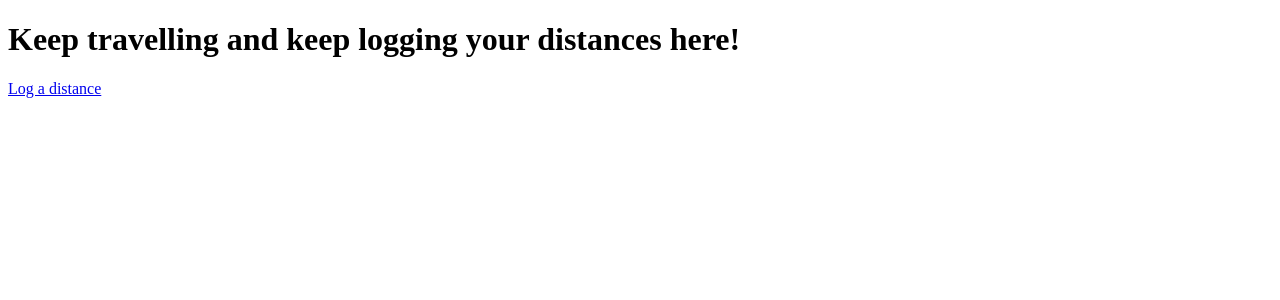
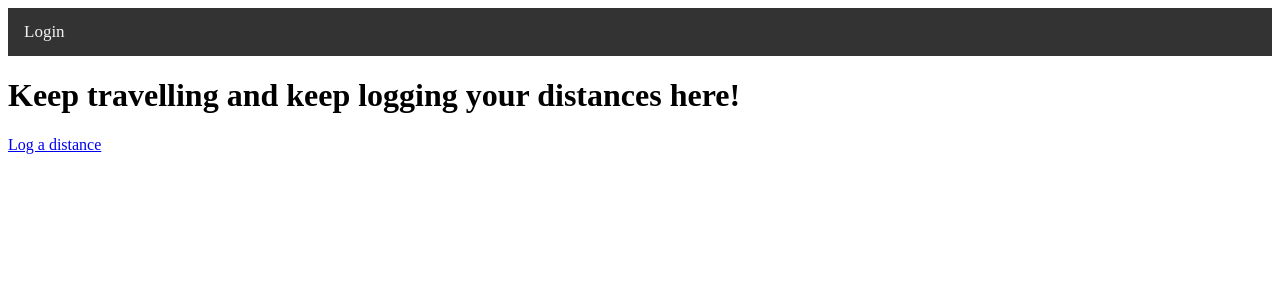
Before and after one commit to Radmaster5000/distance_counter, a Django app: page /distance/ in a window 1280 px wide. Shown: the top 300 px of the page. Run offline with Django 4.2, Linux system fonts and the light colour scheme.

Commit message:
Added; Logout, Navbar, CSS file

```diff
--- a/distance_counter/distance/templates/distance/layout.html
+++ b/distance_counter/distance/templates/distance/layout.html
@@ -1,9 +1,19 @@
 <!DOCTYPE html>
 <html lang="en">
     <head>
+        {% load static %}
+        <link rel="stylesheet" href="{% static 'css/style.css' %}" />
         <title>Distance Counter</title>
     </head>
     <body>
+        <div class="navbar">
+            {% if request.user.is_authenticated %}
+                <span>User: {{ request.user.username | title }}</span>
+                <a href="{% url 'logout' %}">Logout</a>
+            {% else %}
+                <a href="{% url 'login' %}">Login</a>
+            {% endif %}
+        </div>
         {% if messages %}
             <div class="messages">
                 {% for message in messages %}
--- a/distance_counter/distance/urls.py
+++ b/distance_counter/distance/urls.py
@@ -5,4 +5,5 @@ urlpatterns = [
     path("", views.index, name="index"),
     path("log", views.log, name="log"),
     path("login/", views.sign_in, name="login"),
+    path("logout/", views.sign_out, name="logout")
 ]
--- a/distance_counter/distance/views.py
+++ b/distance_counter/distance/views.py
@@ -2,7 +2,7 @@ from django.shortcuts import render, redirect
 from django.http import HttpResponse
 from .forms import LoginForm
 from django.contrib import messages
-from django.contrib.auth import login, authenticate
+from django.contrib.auth import login, logout, authenticate
 
 # Create your views here.
 def index(request):
@@ -13,6 +13,9 @@ def log(request):
 
 def sign_in(request):
     if request.method == 'GET':
+        if request.user.is_authenticated:
+            return redirect('log')
+
         form = LoginForm()
         return render(request, 'distance/login.html', {'form': form})
 
@@ -31,3 +34,8 @@ def sign_in(request):
         # form isn't valid or unauthenticated user
         messages.error(request, f"Invalid username or password, please try again!")
         return render(request, 'distance/login.html', {'form': form})
+
+def sign_out(request):
+    logout(request)
+    messages.success(request, f"You're now logged out. Why are you logging out?")
+    return redirect('login')
--- /dev/null
+++ b/distance_counter/static/css/style.css
@@ -0,0 +1,28 @@
+.navbar {
+    overflow: hidden;
+    background-color: #333;
+}
+
+.navbar a {
+    float: left;
+    color: #f2f2f2;
+    text-align: center;
+    padding: 14px 16px;
+    text-decoration: none;
+    font-size: 17px;
+}
+
+.navbar a:hover {
+    background-color: #ddd;
+    color: black;
+}
+
+.navbar a.active {
+    background-color: #04AA6D;
+    color: white;
+}
+
+.navbar span {
+    background-color: lightblue;
+    color: black;
+}
```
Also changed, not shown: distance_counter/distance_counter/settings.py (+6 -1 lines).
